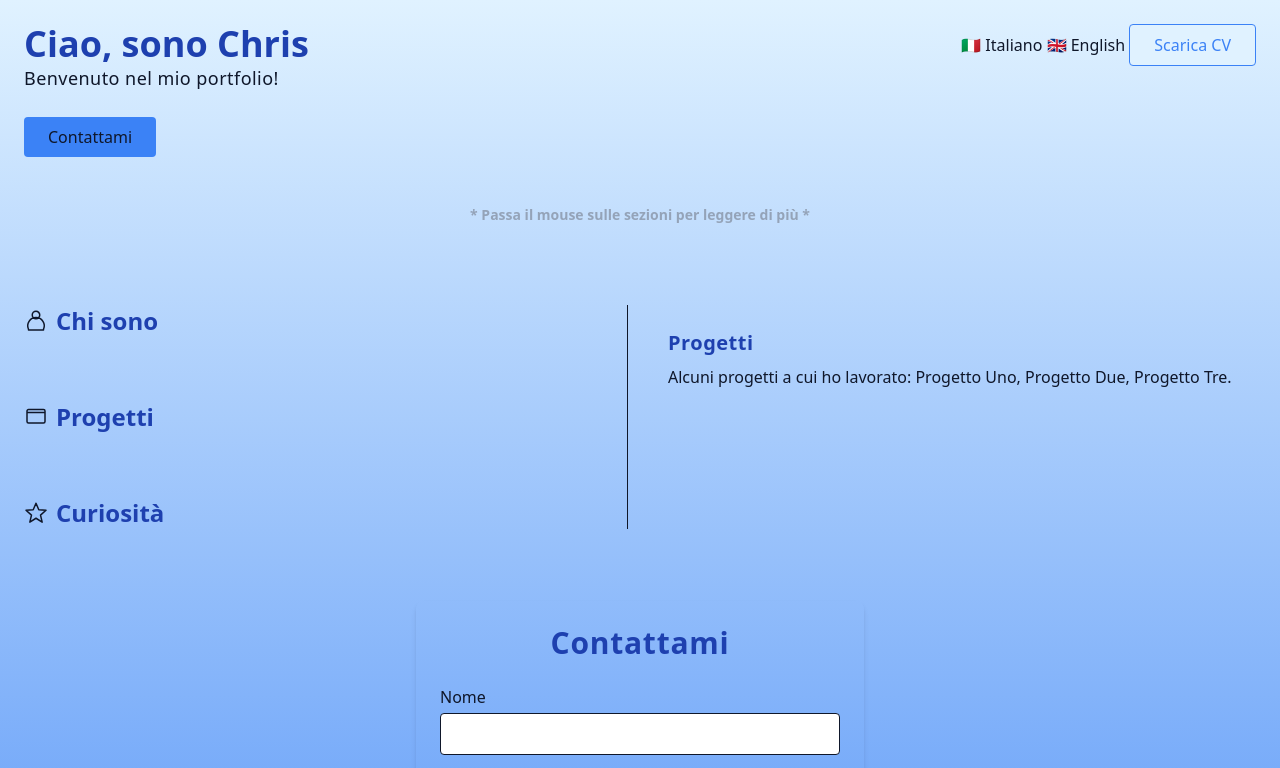
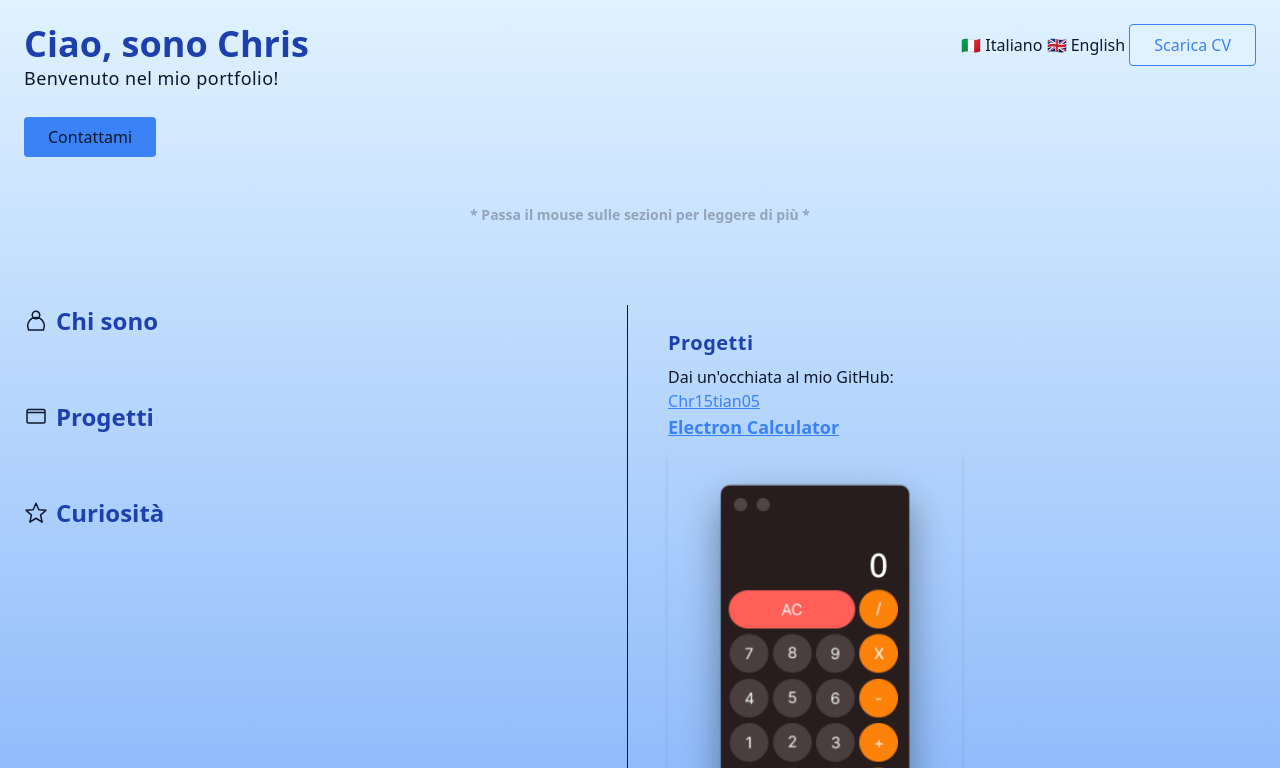
Before and after one commit to Chr15tian05/Portfolio, a website: page index.html in a window 1280 px wide. Both pictures are taken after a click on the item "Progetti". Shown: the top 768 px of the page. Drawn offline with nearby package versions, Linux system fonts and the light colour scheme; files that its build step writes are made by us from their sources.

Commit message:
Aggiunto nuovo progetto al portfolio

```diff
--- a/index.html
+++ b/index.html
@@ -202,7 +202,17 @@
           <h3
             class="text-xl font-bold text-secondary mb-2 tracking-wide"
             data-i18n="projects_title"></h3>
-          <p data-i18n="projects_description"></p>
+          <p data-i18n="projects_description"></p><a href="https://github.com/Chr15tian05" target="_blank" rel="noopener noreferrer" class="underline text-primary hover:text-accent">Chr15tian05</a>
+            <h4 class="text-lg font-semibold text-primary mb-2">
+              <a href="https://github.com/Chr15tian05/Calcolatrice" target="_blank" rel="noopener noreferrer" class="underline hover:text-accent">
+              Electron Calculator
+              </a>
+            </h4>
+            <img
+              src="./src/imgs/calculator.png"
+              alt="Electron Calculator"
+              class="w-1/2 h-auto rounded-lg shadow-md mb-4 transition-transform transform hover:scale-105"
+            />
         </div>
         <div data-content="facts" class="section-content hidden">
           <h3
--- a/src/lang/en.json
+++ b/src/lang/en.json
@@ -12,7 +12,7 @@
   "about_3": "Based in Footscray, Melbourne, I'm seeking opportunities to grow and learn in the tech industry.",
   "about_4": "My dream job is to build PCs or be a phone repair technician.",
   "projects_title": "Projects",
-  "projects_description": "Some projects I've worked on: Project One, Project Two, Project Three.",
+  "projects_description": "Check out my GitHub: ",
   "facts_title": "Fun Facts",
   "fact_1_text": "I love video games and chess ",
   "fact_2": "I'm a fan of anime and manga.",
--- a/src/lang/it.json
+++ b/src/lang/it.json
@@ -12,7 +12,7 @@
   "about_3": "Vivo a Footscray, Melbourne, e cerco opportunità per crescere e imparare nel settore tech.",
   "about_4": "Il mio lavoro ideale è assemblare PC o fare assistenza tecnica per telefoni.",
   "projects_title": "Progetti",
-  "projects_description": "Alcuni progetti a cui ho lavorato: Progetto Uno, Progetto Due, Progetto Tre.",
+  "projects_description": "Dai un'occhiata al mio GitHub: ",
   "facts_title": "Curiosità",
   "fact_1_text": "Adoro i videogiochi e gli scacchi ",
   "fact_2": "Sono appassionato di anime e manga.",
```
Also changed, not shown: src/imgs/calculator.png (added).
